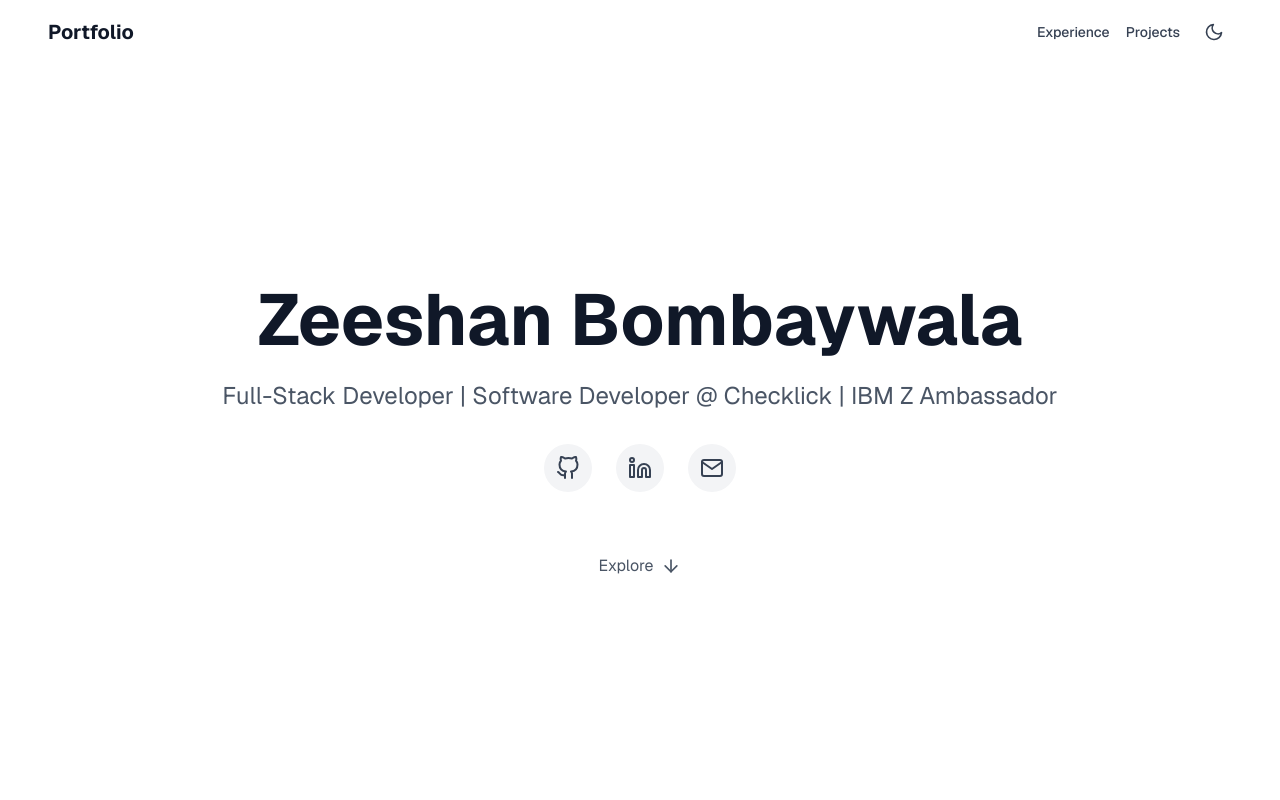
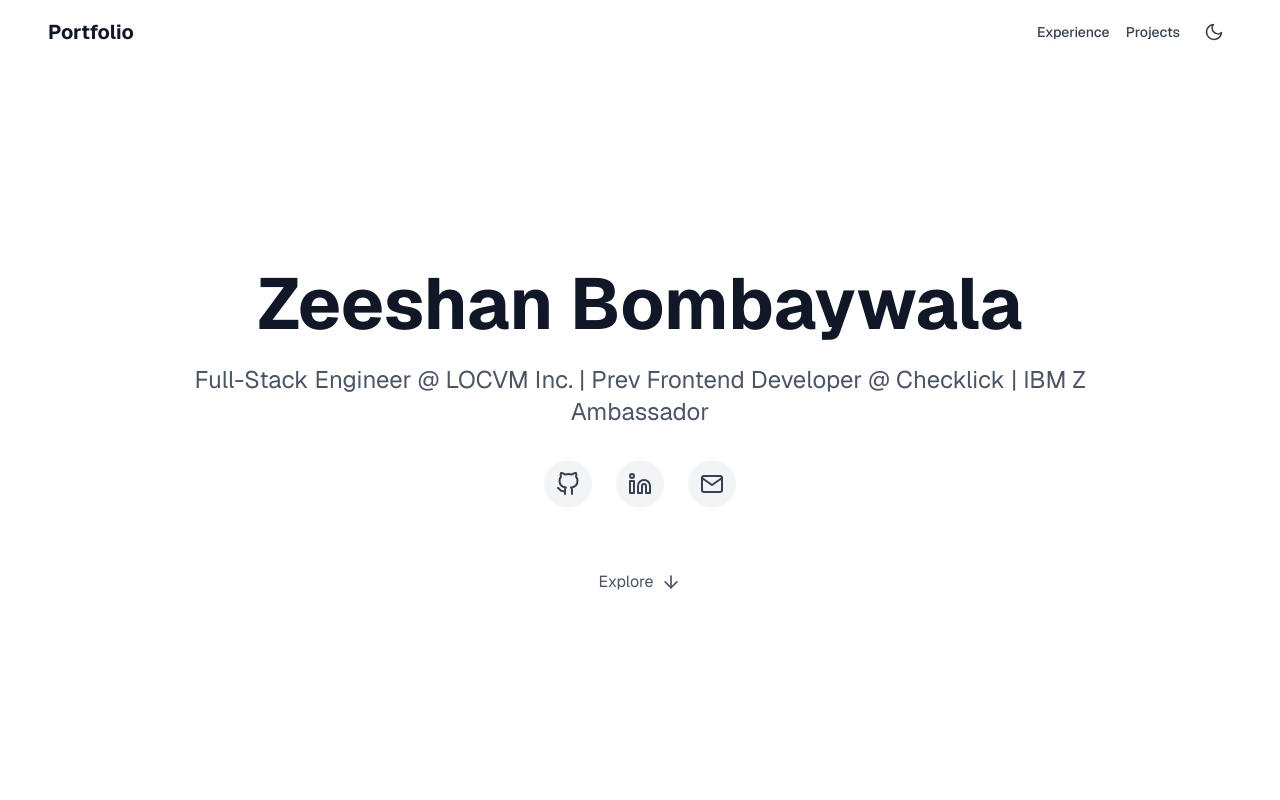
Before and after one commit to zshan-dev/zeeshans-portfolio, a Next.js app: page / in a window 1280 px wide. Shown: the top 800 px of the page. Built offline with nearby package versions, Linux system fonts and the light colour scheme.

Commit message:
hero tag

```diff
--- a/src/app/components/Hero.js
+++ b/src/app/components/Hero.js
@@ -36,7 +36,7 @@ export default function Hero() {
           Zeeshan Bombaywala
         </h1>
         <p className="text-xl sm:text-2xl text-gray-600 dark:text-gray-400 mb-8 animate-slide-up animation-delay-200">
-          Full-Stack Developer | Software Developer @ Checklick | IBM Z Ambassador
+         Full-Stack Engineer @ LOCVM Inc. | Prev Frontend Developer @ Checklick | IBM Z Ambassador
         </p>
         <div className="flex items-center justify-center gap-6 mb-16 animate-slide-up animation-delay-600">
           <a
```
